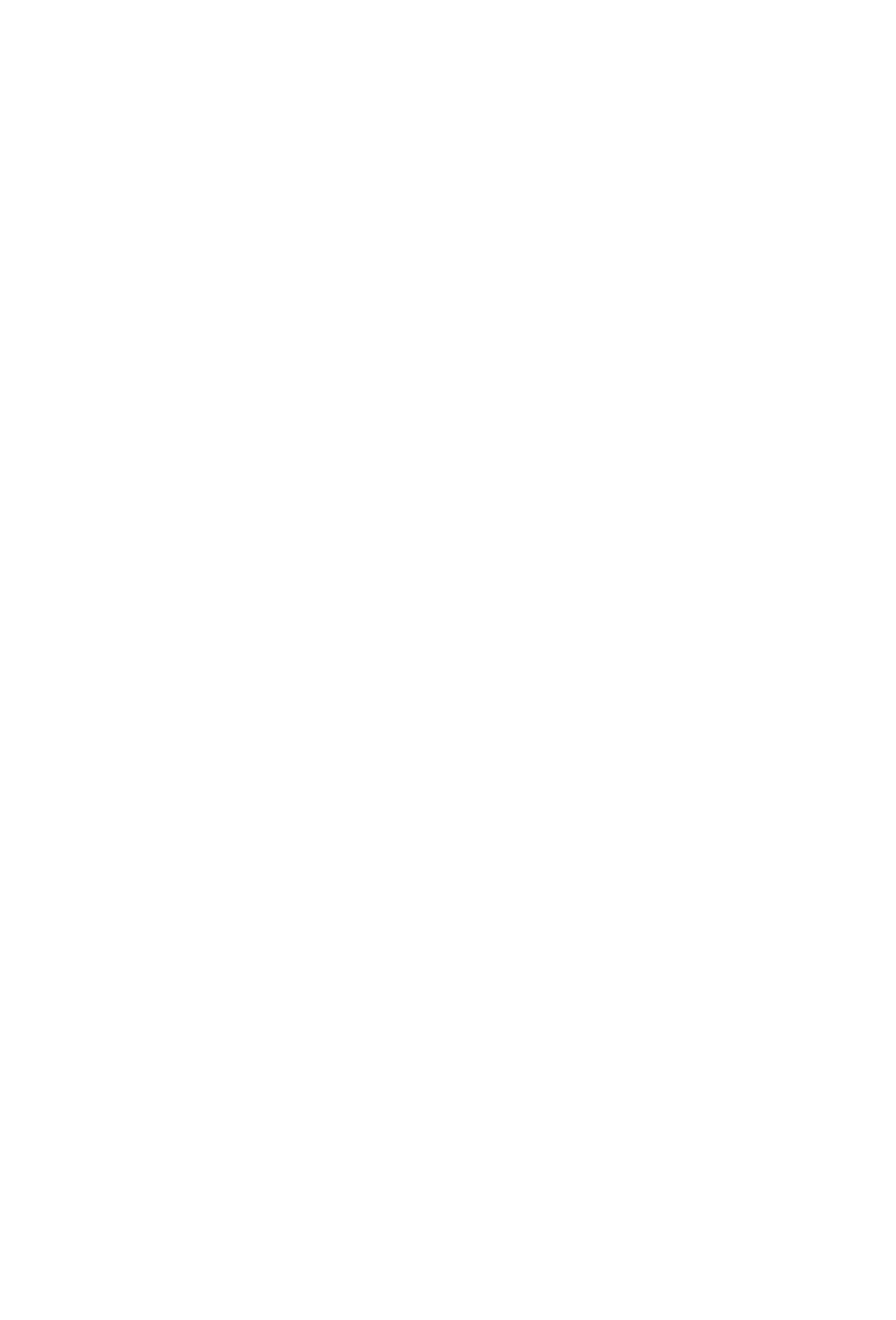
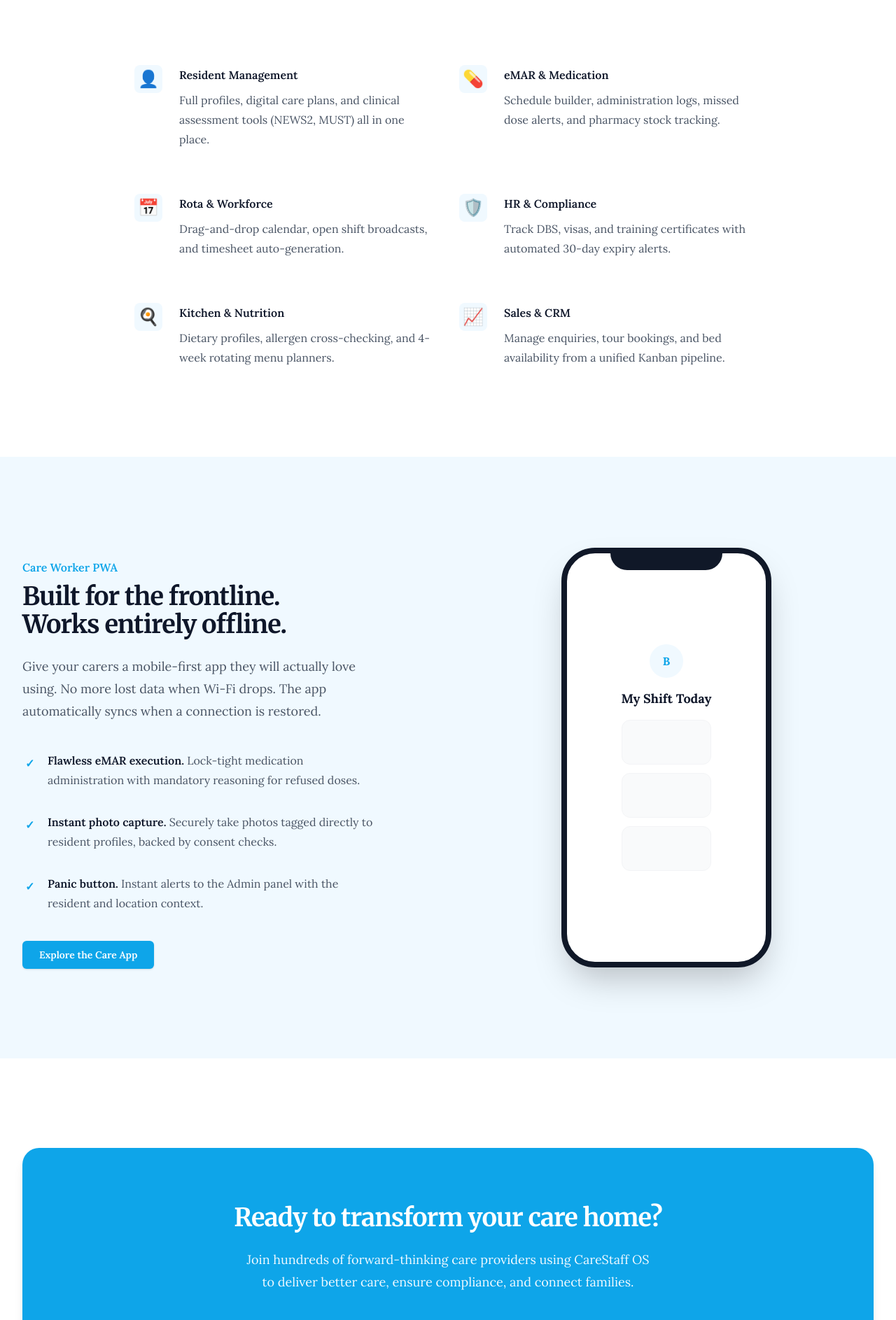
Before and after one commit to Iqbalhossen07/care-os, a Next.js app: page / in a window 1280 px wide. Shown: the part 1920-3807 px from the top of the page at 70% size. Before the commit the page ends 1911 px from the top, so only its background shows below. Built offline with nearby package versions, Linux system fonts and the light colour scheme.

Commit message:
Enhance home page with FeatureGrid, MobileFeature, and CTA sections

```diff
--- a/src/app/(marketing)/page.tsx
+++ b/src/app/(marketing)/page.tsx
@@ -1,5 +1,8 @@
 import React from 'react';
 import { Hero } from '@/components/sections/Hero';
+import { FeatureGrid } from '@/components/sections/FeatureGrid';
+import { MobileFeature } from '@/components/sections/MobileFeature';
+import { CtaSection } from '@/components/sections/CtaSection';
 
 export default function HomePage() {
   return (
@@ -55,6 +58,10 @@ export default function HomePage() {
           </div>
         </div>
       </section>
+
+      <FeatureGrid />
+      <MobileFeature />
+      <CtaSection />
     </>
   );
 }
--- /dev/null
+++ b/src/components/sections/CtaSection.tsx
@@ -0,0 +1,27 @@
+import React from 'react';
+import { Button } from '@/components/common/Button';
+
+export function CtaSection() {
+  return (
+    <section className="bg-white">
+      <div className="mx-auto max-w-7xl px-6 py-24 sm:py-32 lg:px-8">
+        <div className="flex flex-col items-center justify-center rounded-3xl bg-brand px-6 py-20 text-center sm:px-16 shadow-lg">
+          <h2 className="mx-auto max-w-2xl text-3xl font-bold tracking-tight text-white sm:text-4xl font-serif">
+            Ready to transform your care home?
+          </h2>
+          <p className="mx-auto mt-6 max-w-xl text-lg leading-8 text-brand-soft">
+            Join hundreds of forward-thinking care providers using CareStaff OS to deliver better care, ensure compliance, and connect families.
+          </p>
+          <div className="mt-10 flex items-center justify-center gap-x-6">
+            <Button href="/contact" className="bg-white text-brand hover:bg-gray-50 h-12 px-8 text-base">
+              Book a free demo
+            </Button>
+            <a href="/about" className="text-sm font-semibold leading-6 text-white hover:text-brand-soft transition-colors">
+              Learn more about us <span aria-hidden="true">→</span>
+            </a>
+          </div>
+        </div>
+      </div>
+    </section>
+  );
+}
--- /dev/null
+++ b/src/components/sections/FeatureGrid.tsx
@@ -0,0 +1,67 @@
+import React from 'react';
+
+const features = [
+  {
+    name: 'Resident Management',
+    description: 'Full profiles, digital care plans, and clinical assessment tools (NEWS2, MUST) all in one place.',
+    icon: '👤',
+  },
+  {
+    name: 'eMAR & Medication',
+    description: 'Schedule builder, administration logs, missed dose alerts, and pharmacy stock tracking.',
+    icon: '💊',
+  },
+  {
+    name: 'Rota & Workforce',
+    description: 'Drag-and-drop calendar, open shift broadcasts, and timesheet auto-generation.',
+    icon: '📅',
+  },
+  {
+    name: 'HR & Compliance',
+    description: 'Track DBS, visas, and training certificates with automated 30-day expiry alerts.',
+    icon: '🛡️',
+  },
+  {
+    name: 'Kitchen & Nutrition',
+    description: 'Dietary profiles, allergen cross-checking, and 4-week rotating menu planners.',
+    icon: '🍳',
+  },
+  {
+    name: 'Sales & CRM',
+    description: 'Manage enquiries, tour bookings, and bed availability from a unified Kanban pipeline.',
+    icon: '📈',
+  },
+];
+
+export function FeatureGrid() {
+  return (
+    <section className="bg-white py-24 sm:py-32">
+      <div className="mx-auto max-w-7xl px-6 lg:px-8">
+        <div className="mx-auto max-w-2xl lg:text-center">
+          <h2 className="text-base font-semibold leading-7 text-brand">Admin & Business Panel</h2>
+          <p className="mt-2 text-3xl font-bold tracking-tight text-foreground sm:text-4xl font-serif">
+            Everything you need to run your care business
+          </p>
+          <p className="mt-6 text-lg leading-8 text-gray-600">
+            A comprehensive suite of modules designed to handle operations, compliance, and clinical needs securely.
+          </p>
+        </div>
+        <div className="mx-auto mt-16 max-w-2xl sm:mt-20 lg:mt-24 lg:max-w-4xl">
+          <dl className="grid max-w-xl grid-cols-1 gap-x-8 gap-y-10 lg:max-w-none lg:grid-cols-2 lg:gap-y-16">
+            {features.map((feature) => (
+              <div key={feature.name} className="relative pl-16">
+                <dt className="text-base font-semibold leading-7 text-foreground">
+                  <div className="absolute left-0 top-0 flex h-10 w-10 items-center justify-center rounded-lg bg-brand-soft text-2xl">
+                    {feature.icon}
+                  </div>
+                  {feature.name}
+                </dt>
+                <dd className="mt-2 text-base leading-7 text-gray-600">{feature.description}</dd>
+              </div>
+            ))}
+          </dl>
+        </div>
+      </div>
+    </section>
+  );
+}
--- /dev/null
+++ b/src/components/sections/MobileFeature.tsx
@@ -0,0 +1,65 @@
+import React from 'react';
+import { Button } from '@/components/common/Button';
+
+export function MobileFeature() {
+  return (
+    <section className="overflow-hidden bg-brand-soft py-24 sm:py-32">
+      <div className="mx-auto max-w-7xl px-6 lg:px-8">
+        <div className="mx-auto grid max-w-2xl grid-cols-1 gap-x-8 gap-y-16 sm:gap-y-20 lg:mx-0 lg:max-w-none lg:grid-cols-2 lg:items-center">
+          <div className="lg:pr-8 lg:pt-4">
+            <div className="lg:max-w-lg">
+              <h2 className="text-base font-semibold leading-7 text-brand">Care Worker PWA</h2>
+              <p className="mt-2 text-3xl font-bold tracking-tight text-foreground sm:text-4xl font-serif">
+                Built for the frontline. <br/> Works entirely offline.
+              </p>
+              <p className="mt-6 text-lg leading-8 text-gray-600">
+                Give your carers a mobile-first app they will actually love using. No more lost data when Wi-Fi drops. The app automatically syncs when a connection is restored.
+              </p>
+              <dl className="mt-10 max-w-xl space-y-8 text-base leading-7 text-gray-600 lg:max-w-none">
+                <div className="relative pl-9">
+                  <dt className="inline font-semibold text-foreground">
+                    <span className="absolute left-1 top-1 h-5 w-5 text-brand">✓</span>
+                    Flawless eMAR execution.
+                  </dt>
+                  <dd className="inline"> Lock-tight medication administration with mandatory reasoning for refused doses.</dd>
+                </div>
+                <div className="relative pl-9">
+                  <dt className="inline font-semibold text-foreground">
+                    <span className="absolute left-1 top-1 h-5 w-5 text-brand">✓</span>
+                    Instant photo capture.
+                  </dt>
+                  <dd className="inline"> Securely take photos tagged directly to resident profiles, backed by consent checks.</dd>
+                </div>
+                <div className="relative pl-9">
+                  <dt className="inline font-semibold text-foreground">
+                    <span className="absolute left-1 top-1 h-5 w-5 text-brand">✓</span>
+                    Panic button.
+                  </dt>
+                  <dd className="inline"> Instant alerts to the Admin panel with the resident and location context.</dd>
+                </div>
+              </dl>
+              <div className="mt-10">
+                <Button href="/features" variant="primary">Explore the Care App</Button>
+              </div>
+            </div>
+          </div>
+          <div className="relative">
+            {/* Mockup Container */}
+            <div className="relative mx-auto w-[300px] h-[600px] rounded-[3rem] border-[8px] border-gray-900 bg-white shadow-2xl overflow-hidden flex items-center justify-center">
+              <div className="absolute top-0 inset-x-0 h-6 bg-gray-900 rounded-b-3xl w-40 mx-auto"></div>
+              <div className="text-center p-6">
+                <div className="h-12 w-12 bg-brand-soft rounded-full mx-auto mb-4 flex items-center justify-center text-brand font-bold">B</div>
+                <h3 className="font-bold text-lg">My Shift Today</h3>
+                <div className="mt-4 space-y-3">
+                  <div className="h-16 bg-gray-50 rounded-xl border border-gray-100"></div>
+                  <div className="h-16 bg-gray-50 rounded-xl border border-gray-100"></div>
+                  <div className="h-16 bg-gray-50 rounded-xl border border-gray-100"></div>
+                </div>
+              </div>
+            </div>
+          </div>
+        </div>
+      </div>
+    </section>
+  );
+}
```
